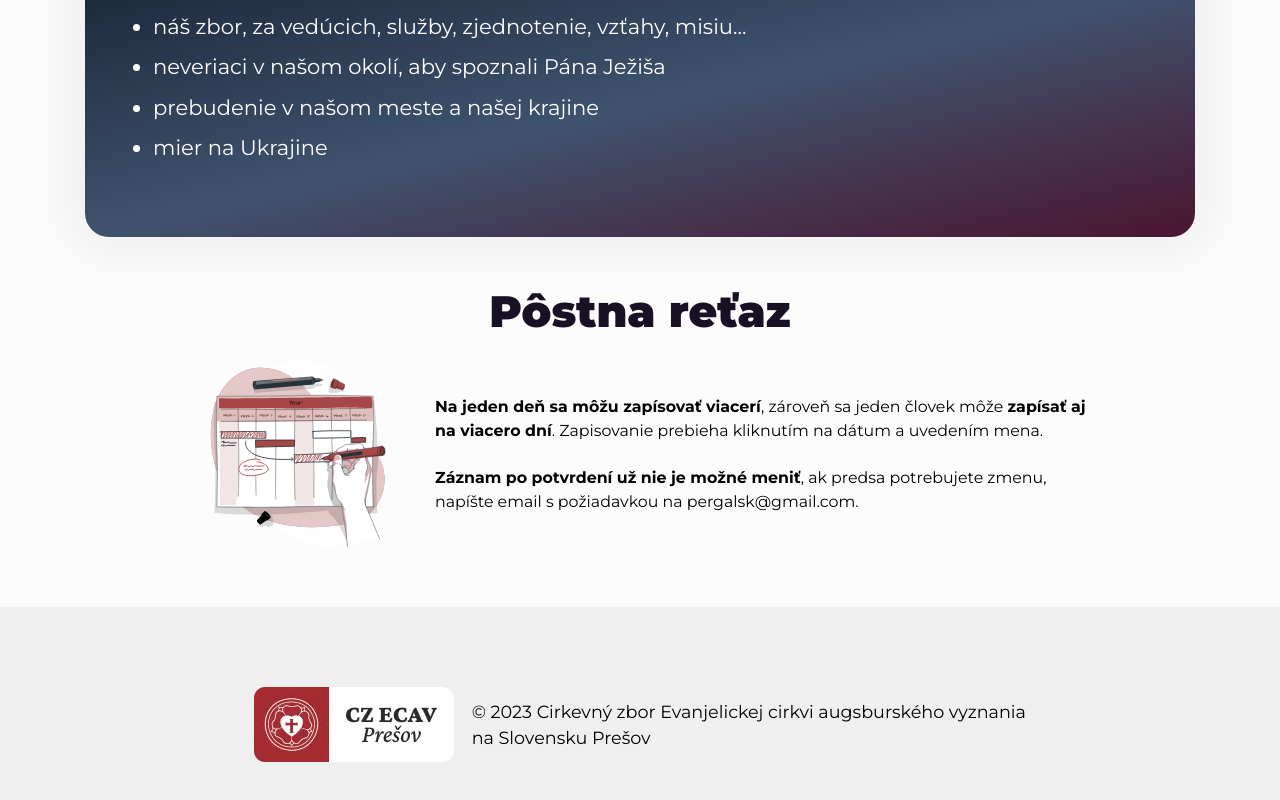
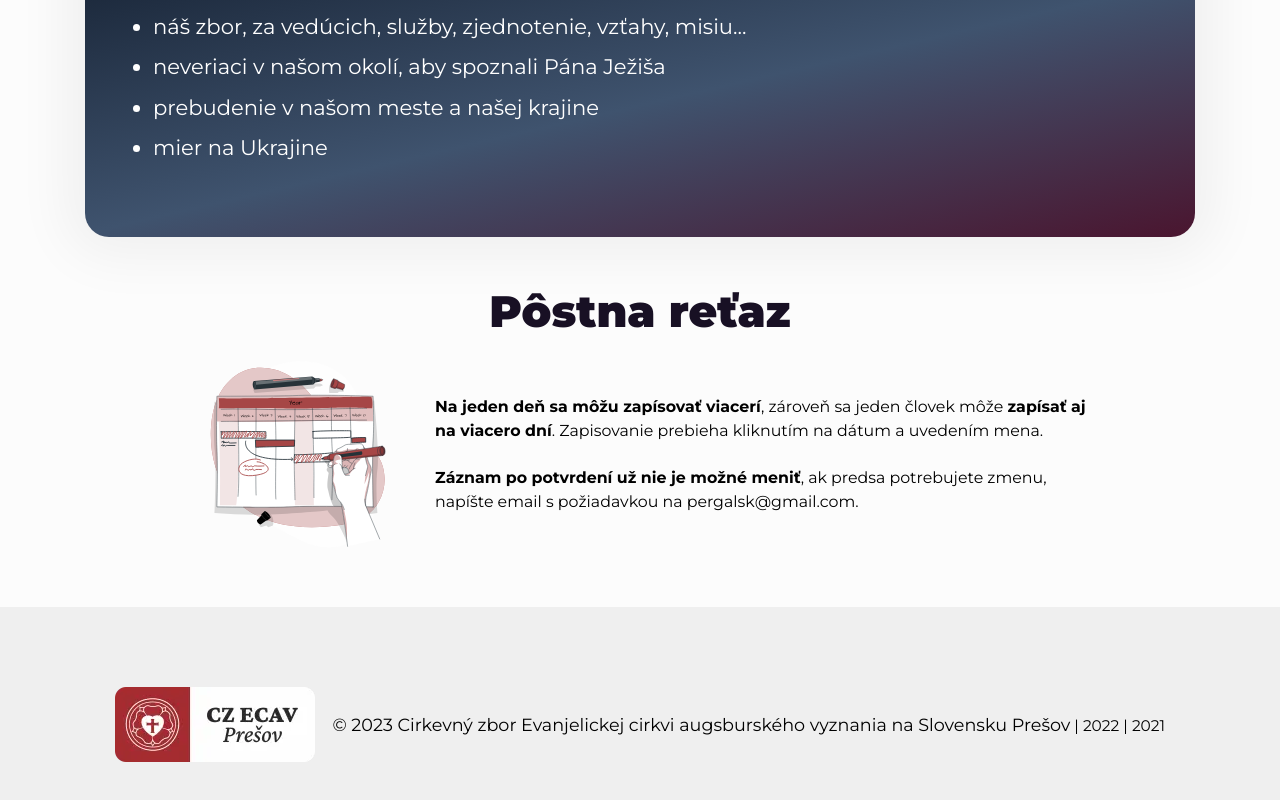
Before and after one commit to pergalsk/retaz-patmos-web, an Angular app: page / in a window 1280 px wide. Shown: the part 770-1570 px from the top of the page. Built offline with nearby package versions, Linux system fonts and the light colour scheme; no server answers.

Commit message:
New: Added links to older content (2022, 2021)

```diff
--- a/src/app/app-routing.module.ts
+++ b/src/app/app-routing.module.ts
@@ -18,7 +18,7 @@ const routes: Routes = [
 ];
 
 @NgModule({
-  imports: [RouterModule.forRoot(routes)],
+  imports: [RouterModule.forRoot(routes, { scrollPositionRestoration: 'enabled' })],
   exports: [RouterModule],
 })
 export class AppRoutingModule {}
--- a/src/app/modules/shared/components/footer/footer.component.html
+++ b/src/app/modules/shared/components/footer/footer.component.html
@@ -22,7 +22,7 @@
   <div class="info">
     © 2023
     <a href="https://patmos.sk"
-      >Cirkevný zbor Evanjelickej cirkvi augsburského vyznania<br />na Slovensku Prešov</a
-    >
+      >Cirkevný zbor Evanjelickej cirkvi augsburského vyznania na Slovensku Prešov</a
+    > <small> | <a routerLink="/2022">2022</a> | <a routerLink="/2021">2021</a></small>
   </div>
 </footer>
```
